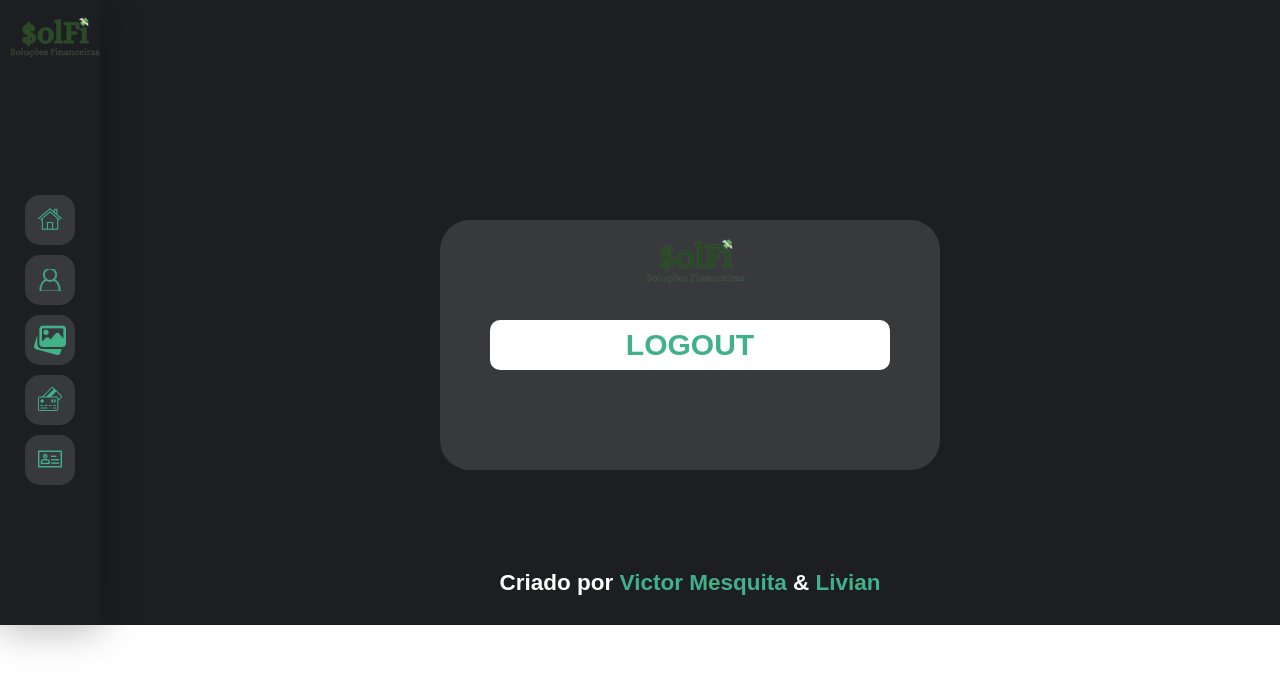
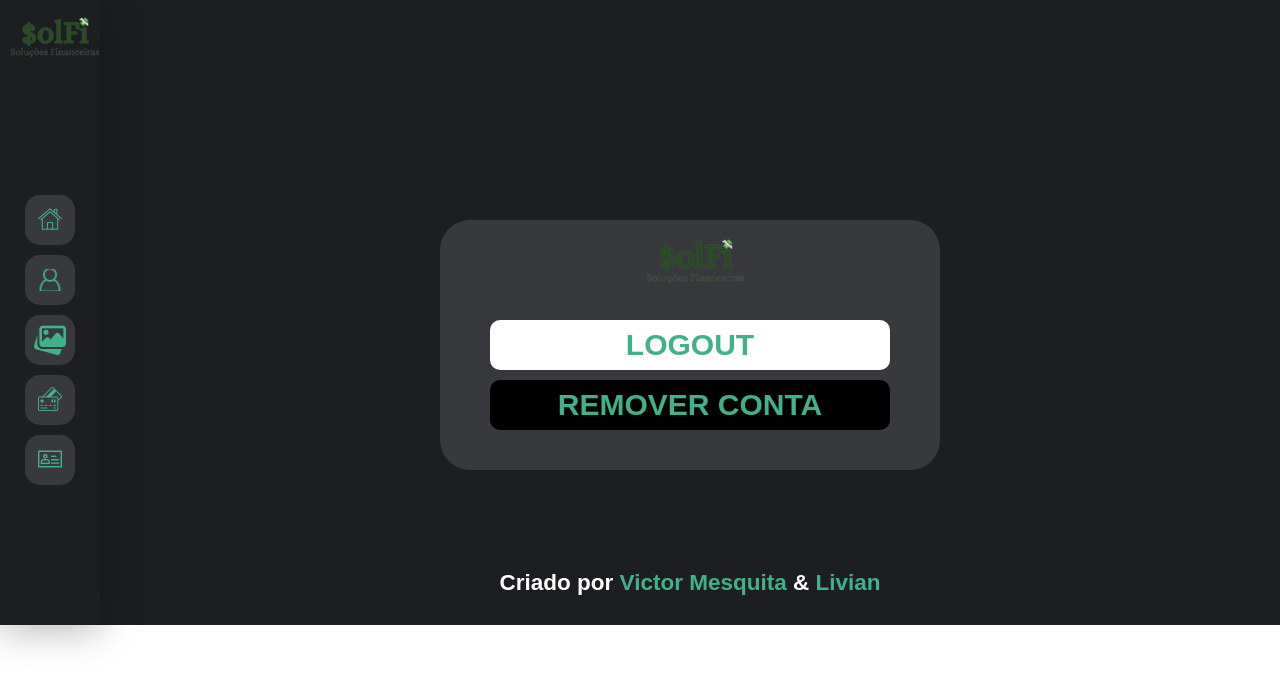
Before and after one commit to victor-joness/Solf1-Solucoes-Financeiras, a React (Create React App) app in the folder Client/: page /Logout in a window 1280 px wide. Shown: the top 686 px of the page. Built offline with nearby package versions, Linux system fonts and the light colour scheme; a web font is replaced by a local one.

Commit message:
Update Logout.jsx

```diff
--- a/Client/src/Pages/Autorizada/Login/Logout/Logout.jsx
+++ b/Client/src/Pages/Autorizada/Login/Logout/Logout.jsx
@@ -1,19 +1,35 @@
-import React from "react";
+import React from 'react';
 
-import "./Logout.css";
+import './Logout.css';
 
-import MenulateralNoUser from "../../../../Components/NavBar No user/menulateralNoUser"
-import logo from "../../../../images/LOGO.png";
-import { useNavigate } from "react-router-dom";
+import MenulateralNoUser from '../../../../Components/NavBar No user/menulateralNoUser';
+import logo from '../../../../images/LOGO.png';
+import { useNavigate } from 'react-router-dom';
+import Axios from 'axios';
 
 const PageAutorizadaLogout = () => {
     const navigate = useNavigate();
 
     const escolheuLOGOUT = () => {
-        window.alert("Usuario Deslogado com sucesso");
+        window.alert('Usuario Deslogado com sucesso');
         global.variavel = 0;
         navigate(`/`);
-    }
+    };
+
+    const escolheuREMOVE = () => {
+        console.log(global.email);
+
+        Axios.post('http://localhost:3001/remove',{
+            email: global.email,
+        }).then((response) => {
+            console.log(response)
+            //faço um if do response e se a mensage for boa ele ja atualiza o estado de uma variavel global que sera usada para identificar o usuario
+            window.alert(response.data.msg);
+
+            navigate(`/`);
+            global.variavel = 0;
+        });
+    };
 
     return (
         <div className="Logout-Container">
@@ -24,18 +40,31 @@ const PageAutorizadaLogout = () => {
                         <img src={logo} alt="logo do solf1" />
                     </div>
                     <div className="Logout-Container-Direita__buttons__options">
-                        <div className="Logout-Container-Direita__buttons__options__signup" onClick={escolheuLOGOUT}>
+                        <div
+                            className="Logout-Container-Direita__buttons__options__signup"
+                            onClick={escolheuLOGOUT}
+                        >
                             <p>LOGOUT</p>
+                        </div>
+
+                        <div
+                            className="Logout-Container-Direita__buttons__options__remove"
+                            onClick={escolheuREMOVE}
+                        >
+                            <p>REMOVER CONTA</p>
                         </div>
                     </div>
                 </div>
 
                 <div className="Logout-Container-Direita__footer">
-                    <h2>Criado por <span>Victor Mesquita</span> & <span>Livian</span></h2>
+                    <h2>
+                        Criado por <span>Victor Mesquita</span> &{' '}
+                        <span>Livian</span>
+                    </h2>
                 </div>
             </div>
         </div>
-    )
-}
+    );
+};
 
 export default PageAutorizadaLogout;
```
